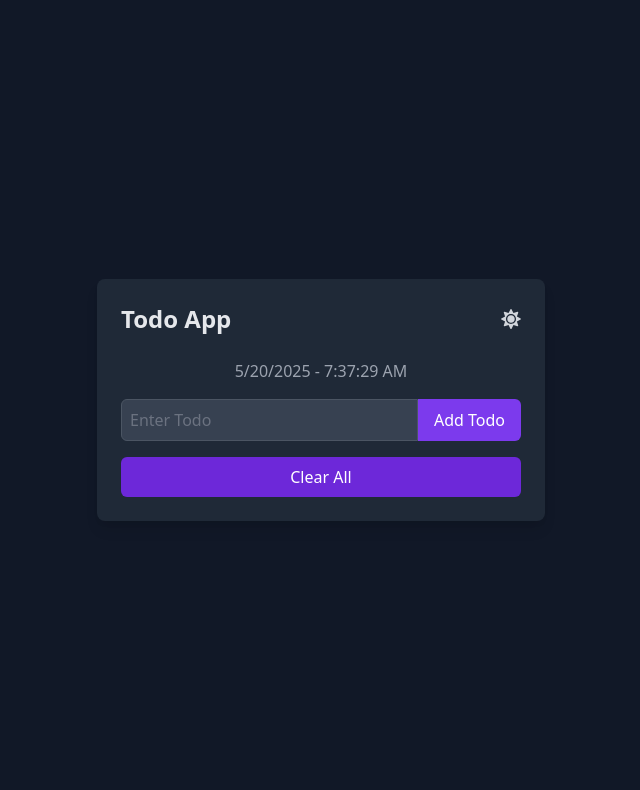
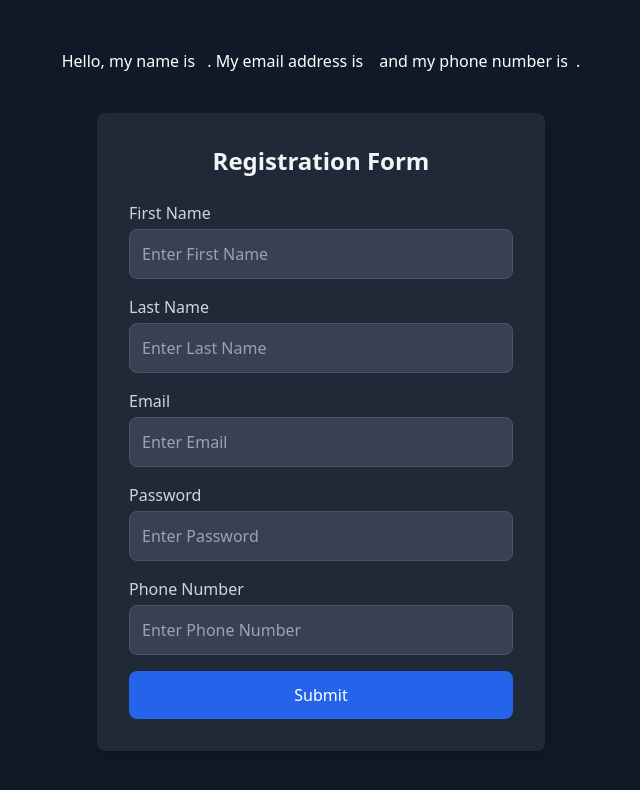
Before and after one commit to Aashir-Siddiqui/React, a React (Vite) app in the folder React-Practice/: page / in a window 1280 px wide. Shown: the top 790 px of the page, without its empty margins (319-959 px from the left). Built offline with nearby package versions, Linux system fonts and the light colour scheme.

Commit message:
Create another registration form and manage multiple input fields with one state variable

```diff
--- a/React-Practice/src/App.jsx
+++ b/React-Practice/src/App.jsx
@@ -1,9 +1,9 @@
-import Todo from './Projects/Todo/Todo';
-
+import AdvanceRegistrationForm from './Components/hooks/useState/AdvanceRegistrationForm';
 function App() {
   return (
     <>
-      <Todo/>
+      {/* <Todo/> */}
+      <AdvanceRegistrationForm/>
     </>
   );
 }
--- /dev/null
+++ b/React-Practice/src/Components/hooks/useState/AdvanceRegistrationForm.jsx
@@ -0,0 +1,120 @@
+import React, { useState } from 'react';
+
+export default function AdvanceRegistrationForm() {
+    const [user, setUser] = useState({
+        firstName: "",
+        lastName: "",
+        email: "",
+        password: "",
+        phoneNumber: "",
+    });
+
+    const inputChange = (e) => {
+        const { name, value } = e.target;
+        setUser((prev) => ({ ...prev, [name]: value }))
+    };
+
+    const formSubmit = (event) => {
+        event.preventDefault();
+        console.log(user);
+    };
+
+    return (
+        <div className="min-h-screen bg-gray-900 flex items-center justify-center flex-col p-4">
+            <section
+                className="text-center mb-10 text-white"
+            >
+                <p>
+                    Hello, my name is
+                    <span className="font-bold text-blue-400 ml-2">
+                        {user.firstName} {user.lastName}
+                    </span>
+                    . My email address is<span className="font-bold text-blue-400 mx-2">{user.email}</span>and my phone number is
+                    <span className="font-bold text-blue-400 ml-2">{user.phoneNumber}</span>.
+                </p>
+            </section>
+
+            <section className="bg-gray-800 rounded-lg shadow-lg p-8 max-w-md w-full">
+                <h1 className="text-2xl font-bold text-gray-100 text-center mb-6">Registration Form</h1>
+                <form onSubmit={formSubmit} className="space-y-4">
+                    <div>
+                        <label htmlFor="firstName" className="block text-gray-300 font-medium mb-1">
+                            First Name
+                        </label>
+                        <input
+                            type="text"
+                            name="firstName"
+                            required
+                            value={user.firstName}
+                            onChange={inputChange}
+                            placeholder="Enter First Name"
+                            className="w-full p-3 bg-gray-700 text-gray-100 border border-gray-600 rounded-lg focus:outline-none focus:ring-2 focus:ring-blue-500"
+                        />
+                    </div>
+                    <div>
+                        <label htmlFor="lastName" className="block text-gray-300 font-medium mb-1">
+                            Last Name
+                        </label>
+                        <input
+                            type="text"
+                            name="lastName"
+                            required
+                            value={user.lastName}
+                            onChange={inputChange}
+                            placeholder="Enter Last Name"
+                            className="w-full p-3 bg-gray-700 text-gray-100 border border-gray-600 rounded-lg focus:outline-none focus:ring-2 focus:ring-blue-500"
+                        />
+                    </div>
+                    <div>
+                        <label htmlFor="email" className="block text-gray-300 font-medium mb-1">
+                            Email
+                        </label>
+                        <input
+                            type="email"
+                            name="email"
+                            required
+                            value={user.email}
+                            onChange={inputChange}
+                            placeholder="Enter Email"
+                            className="w-full p-3 bg-gray-700 text-gray-100 border border-gray-600 rounded-lg focus:outline-none focus:ring-2 focus:ring-blue-500"
+                        />
+                    </div>
+                    <div>
+                        <label htmlFor="password" className="block text-gray-300 font-medium mb-1">
+                            Password
+                        </label>
+                        <input
+                            type="password"
+                            name="password"
+                            required
+                            value={user.password}
+                            onChange={inputChange}
+                            placeholder="Enter Password"
+                            className="w-full p-3 bg-gray-700 text-gray-100 border border-gray-600 rounded-lg focus:outline-none focus:ring-2 focus:ring-blue-500"
+                        />
+                    </div>
+                    <div>
+                        <label htmlFor="phoneNumber" className="block text-gray-300 font-medium mb-1">
+                            Phone Number
+                        </label>
+                        <input
+                            type="tel"
+                            name="phoneNumber"
+                            required
+                            value={user.phoneNumber}
+                            onChange={inputChange}
+                            placeholder="Enter Phone Number"
+                            className="w-full p-3 bg-gray-700 text-gray-100 border border-gray-600 rounded-lg focus:outline-none focus:ring-2 focus:ring-blue-500"
+                        />
+                    </div>
+                    <button
+                        type="submit"
+                        className="w-full bg-blue-600 text-white p-3 rounded-lg hover:bg-blue-700 transition-colors duration-200 font-medium"
+                    >
+                        Submit
+                    </button>
+                </form>
+            </section>
+        </div>
+    );
+}
```
